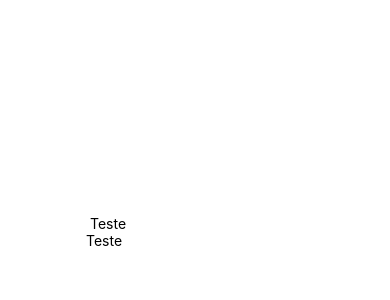
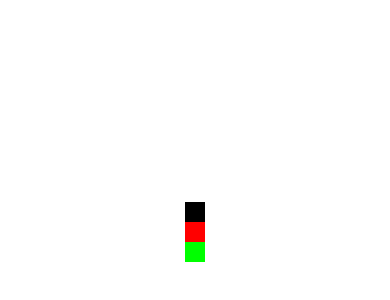
Before and after one commit to gabibecker/ReactNative, a React Native app: screen / in a window 390 px wide. Shown: the part 190-490 px from the top of the page. Built offline with nearby package versions, Linux system fonts and the light colour scheme.

Commit message:
Componente Quadrado

```diff
--- a/src/App.tsx
+++ b/src/App.tsx
@@ -1,7 +1,8 @@
 import React from 'react';
 import { SafeAreaView, StyleSheet } from 'react-native';
-import DigiteSeuNome from './components/DigiteSeuNome';
+import Quadrado from './components/layout/Quadrado';
 
+// import DigiteSeuNome from './components/DigiteSeuNome';
 // import ContadorV2 from './contador/ContadorV2';
 // import Botão from './components/Botão';
 // import Aleatorio from './components/Aleatorio';
@@ -20,9 +21,13 @@ import DigiteSeuNome from './components/DigiteSeuNome';
 //import ListaProdutos from './components/produtos/ListaProdutos';
 //import ListaProdutoV2 from './components/produtos/ListaProdutoV2';
 
+
 export default () => (
     <SafeAreaView style={style.App}>
-        <DigiteSeuNome/>
+        <Quadrado/>
+        <Quadrado color="#F00"/>
+        <Quadrado color="#0F0"/>
+        {/* <DigiteSeuNome/> */}
         {/* <ListaProdutoV2/> */}
         {/* <ListaProdutos /> */}
         {/* <UsuarioLogado usuario={{nome: 'Gui', email: 'asdsa@gmail.com'}}/>
--- /dev/null
+++ b/src/components/layout/Quadrado.tsx
@@ -0,0 +1,13 @@
+import React from "react";
+import { SafeAreaView } from "react-native";
+
+export default props => {
+    return (
+        // eslint-disable-next-line react-native/no-inline-styles
+        <SafeAreaView style={{
+            height: 20,
+            width: 20,
+            backgroundColor: props.color || '#000',
+        }} />
+    );
+};
```
